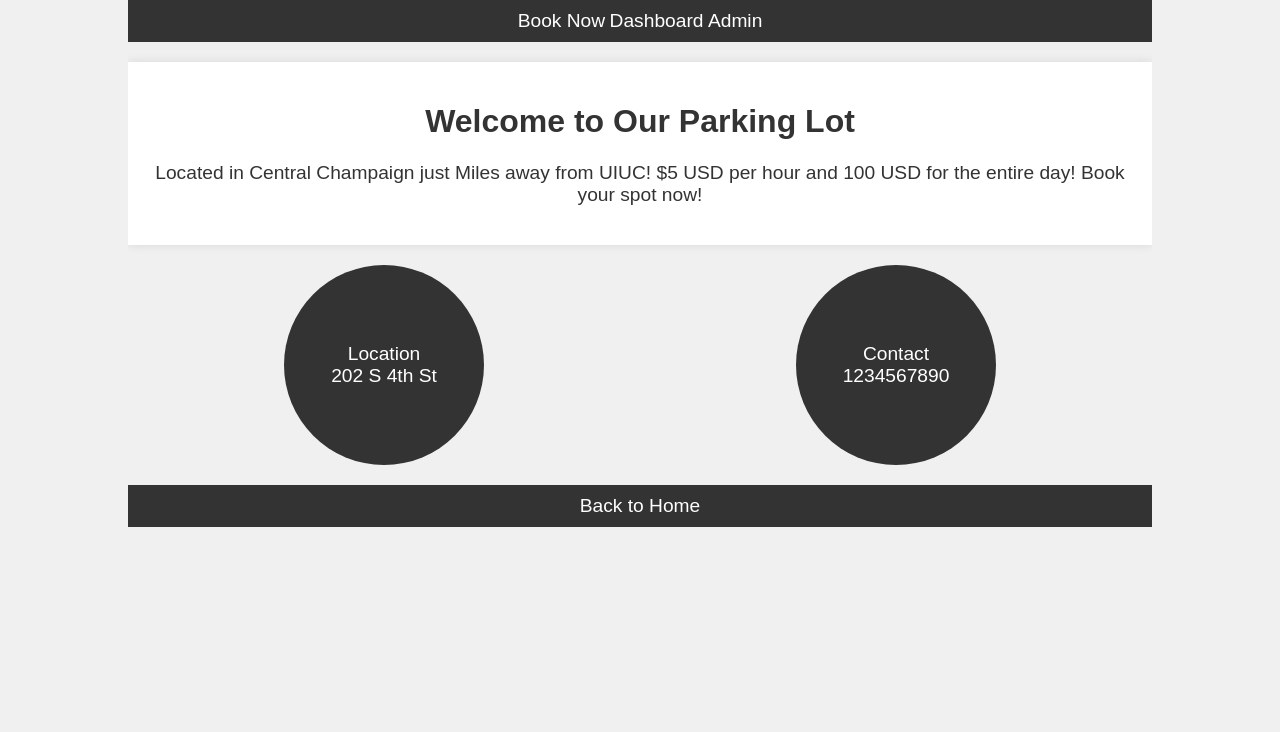
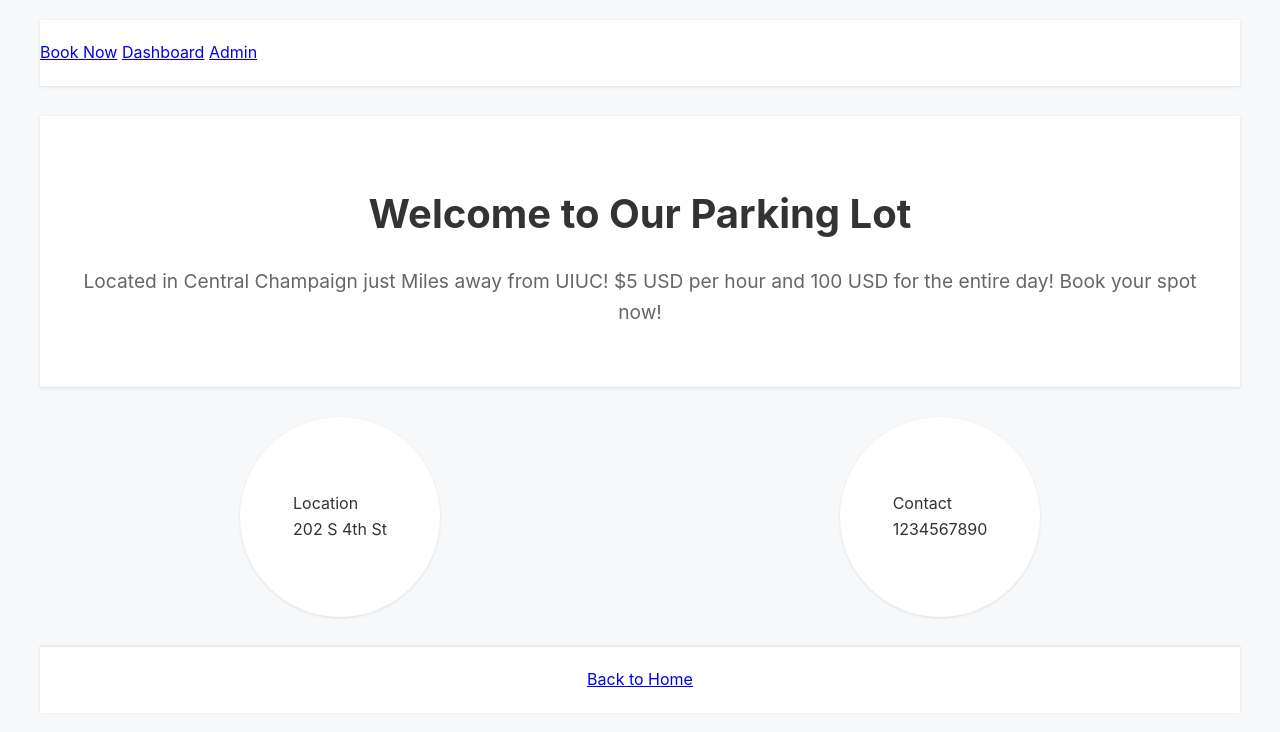
Before and after one commit to amaank3/PLMS, a Flask app: page / in a window 1280 px wide. Shown: the top 732 px of the page. Run offline with Flask 3, Linux system fonts and the light colour scheme.

Commit message:
UI Improvements

```diff
--- a/static/styles.css
+++ b/static/styles.css
@@ -1,68 +1,137 @@
+/* Set base font and background color for the entire page */
 body {
-    font-family: 'Arial', sans-serif;
+    font-family: -apple-system, BlinkMacSystemFont, "Segoe UI", Roboto, "Helvetica Neue", Arial, sans-serif;
+    font-size: 16px;
+    line-height: 1.6;
+    background-color: #f7f8fa;
+    color: #333;
     margin: 0;
-    padding: 0;
-    background-color: #f0f0f0; /* Light grey background */
 }
 
+/* Container for all content to center and constrain width */
 .container {
-    width: 80%;
+    max-width: 1200px;
     margin: auto;
-    overflow: hidden;
+    padding: 20px;
 }
 
-.header, .footer {
-    background-color: #333; /* Dark background for header/footer */
-    color: white;
-    text-align: center;
-    padding: 10px 0;
+/* Style the header */
+.header {
+    background-color: #fff;
+    box-shadow: 0 1px 3px rgba(0, 0, 0, 0.1);
+    padding: 20px 0;
+    position: sticky;
+    top: 0;
+    z-index: 1000;
 }
 
-.header a, .footer a {
-    color: #fff; /* White text for links */
-    text-decoration: none;
-    font-size: 1.2em;
+/* Navigation links within header */
+.header .nav-button {
+    background-color: transparent;
+    color: #007aff; /* Apple blue */
+    padding: 8px 15px;
+    border-radius: 20px;
+    border: 1px solid #007aff;
+    margin: 0 10px;
+    transition: all 0.3s ease;
 }
 
+.header .nav-button:hover {
+    background-color: #007aff;
+    color: #fff;
+}
+
+/* Style main content area */
 .main-info {
-    background-color: #fff; /* White background for main content */
-    color: #333; /* Dark text color */
-    padding: 20px;
-    margin-top: 20px;
+    background-color: #fff;
+    padding: 40px;
+    margin-top: 30px;
+    box-shadow: 0 1px 3px rgba(0, 0, 0, 0.1);
     text-align: center;
-    box-shadow: 0 0 10px rgba(0, 0, 0, 0.1); /* Subtle shadow for card effect */
 }
 
 .main-info h1 {
-    color: #333;
-    font-size: 2em;
+    font-size: 2.5em;
+    margin-bottom: 0.5em;
 }
 
 .main-info p {
     font-size: 1.2em;
+    color: #666;
 }
 
-/* Circular containers for location/contact */
+/* Styling for form elements */
+input[type="text"],
+input[type="number"],
+input[type="password"],
+input[type="submit"],
+button {
+    font-family: inherit;
+    font-size: 1em;
+    padding: 10px;
+    border: 1px solid #ddd;
+    border-radius: 20px;
+    margin: 10px 0;
+    width: calc(100% - 22px); /* Account for padding and borders */
+}
+
+input[type="submit"],
+button {
+    background-color: #007aff;
+    color: white;
+    cursor: pointer;
+    border: none;
+}
+
+input[type="submit"]:hover,
+button:hover {
+    opacity: 0.9;
+}
+
+/* Footer with a light touch */
+.footer {
+    background-color: #fff;
+    box-shadow: 0 -1px 3px rgba(0, 0, 0, 0.1);
+    padding: 20px 0;
+    text-align: center;
+    position: relative;
+    bottom: 0;
+    width: 100%;
+}
+
+/* Circle containers for location/contact */
 .circle-container {
     display: flex;
     justify-content: space-around;
-    margin: 20px 0;
+    margin: 30px 0;
 }
 
 .circle {
     border-radius: 50%;
     width: 200px;
     height: 200px;
+    background-color: #fff;
+    color: #333;
     display: flex;
     align-items: center;
     justify-content: center;
-    background-color: #333;
-    color: white;
-    font-size: 1.2em;
-    text-align: center;
+    box-shadow: 0 1px 3px rgba(0, 0, 0, 0.1);
+    transition: all 0.3s ease;
 }
 
-.circle a {
-    color: white;
-    text-decoration: none;
+.circle:hover {
+    transform: translateY(-5px);
+    box-shadow: 0 5px 15px rgba(0, 0, 0, 0.2);
 }
+
+/* Responsive design for smaller screens */
+@media (max-width: 768px) {
+    .circle-container {
+        flex-direction: column;
+        align-items: center;
+    }
+
+    .circle {
+        margin-bottom: 20px;
+    }
+}
--- a/templates/admin_dashboard.html
+++ b/templates/admin_dashboard.html
@@ -2,6 +2,8 @@
 <html>
 <head>
     <title>Admin Dashboard</title>
+    <link rel="stylesheet" type="text/css" href="{{ url_for('static', filename='styles.css') }}">
+
 </head>
 <body>
     <h1>Admin Dashboard</h1>
--- a/templates/admin_login.html
+++ b/templates/admin_login.html
@@ -2,6 +2,8 @@
 <html>
 <head>
     <title>Admin Login</title>
+    <link rel="stylesheet" type="text/css" href="{{ url_for('static', filename='styles.css') }}">
+
 </head>
 <body>
     <h1>Admin Login</h1>
--- a/templates/book.html
+++ b/templates/book.html
@@ -2,6 +2,8 @@
 <html>
 <head>
     <title>Book Parking Spot</title>
+    <link rel="stylesheet" type="text/css" href="{{ url_for('static', filename='styles.css') }}">
+
 </head>
 <body>
     <h1>Book a Parking Spot</h1>
--- a/templates/confirmation.html
+++ b/templates/confirmation.html
@@ -2,6 +2,8 @@
 <html>
 <head>
     <title>Booking Confirmation</title>
+    <link rel="stylesheet" type="text/css" href="{{ url_for('static', filename='styles.css') }}">
+
 </head>
 <body>
     <h1>Congratulations!</h1>
--- a/templates/dashboard.html
+++ b/templates/dashboard.html
@@ -2,6 +2,8 @@
 <html>
 <head>
     <title>User Dashboard</title>
+    <link rel="stylesheet" type="text/css" href="{{ url_for('static', filename='styles.css') }}">
+
 </head>
 <body>
     <h1>User Dashboard</h1>
--- a/templates/release.html
+++ b/templates/release.html
@@ -2,6 +2,8 @@
 <html>
 <head>
     <title>Release Parking Spot</title>
+    <link rel="stylesheet" type="text/css" href="{{ url_for('static', filename='styles.css') }}">
+
 </head>
 <body>
     <h1>Release Parking Spot {{ spot.id }}</h1>
```
Also changed, not shown: instance/parking.db, 1 other file.
